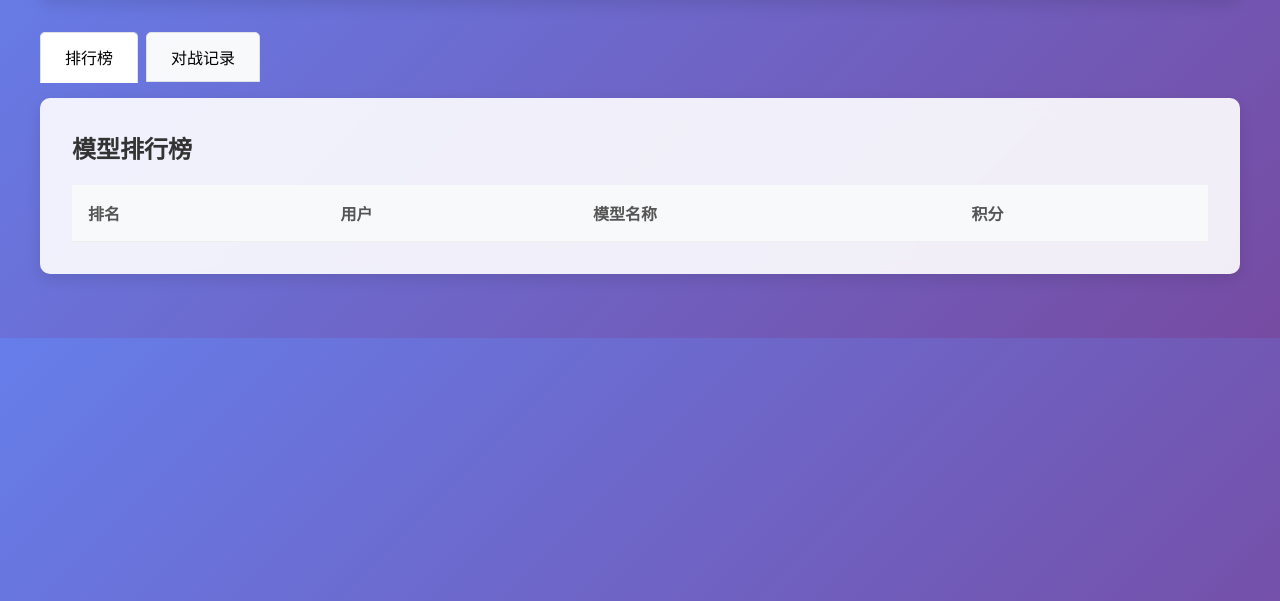
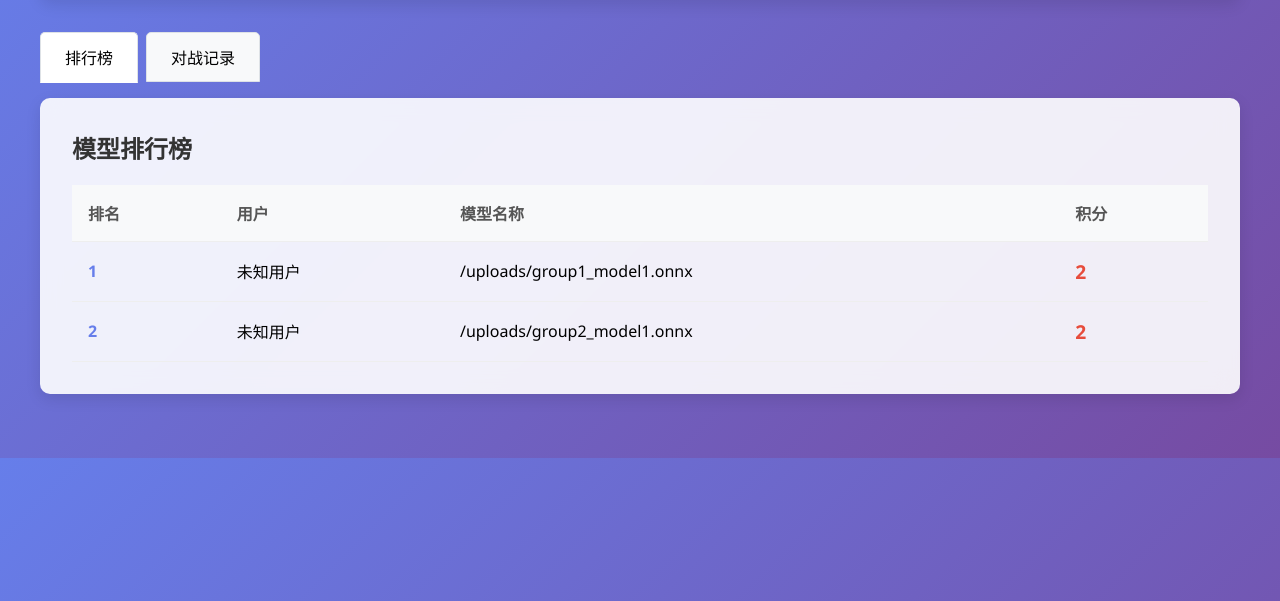
Before and after one commit to 1CestlaVie/Go_Engine_Web, a Flask app: page /leaderboard in a window 1280 px wide. Shown: the part 110-711 px from the top of the page. Run offline with Flask 3, Linux system fonts and the light colour scheme; the visitor is signed in with stand-in values (Sample User, id 1); lists and menus that the app fills with data are empty.

Commit message:
Add files via upload

```diff
--- a/app.py
+++ b/app.py
@@ -150,20 +150,21 @@
     try:
         # 从对战记录中移除相关记录
         records_to_remove = []
-        for pair_key in leaderboard.battle_records.keys():
-            models = pair_key.split(' vs ')
-            if model_path in models:
-                records_to_remove.append(pair_key)
+        for pair_key in list(leaderboard.battle_records.keys()):
+            # 移除与模型相关的对战记录
+            if ' vs ' in pair_key:  # 只处理对战记录，不处理标记字段
+                models = pair_key.split(' vs ')
+                if model_path in models:
+                    records_to_remove.append(pair_key)
+                    # 同时移除对应的标记字段
+                    computed_key = f"{pair_key}_computed"
+                    if computed_key in leaderboard.battle_records:
+                        records_to_remove.append(computed_key)
 
         # 删除相关记录
         for pair_key in records_to_remove:
             print(f"Removing battle record: {pair_key}")
             del leaderboard.battle_records[pair_key]
-
-        # 从模型积分中移除相关记录
-        if model_path in leaderboard.model_scores:
-            print(f"Removing model score for: {model_path}")
-            del leaderboard.model_scores[model_path]
 
         # 重新计算所有模型的积分
         print("Recalculating all model scores...")
@@ -184,27 +185,37 @@
 
         # 根据现有的对战记录重新计算积分
         for pair_key, record in leaderboard.battle_records.items():
+            # 跳过标记字段（如 *_computed）
+            if pair_key.endswith('_computed'):
+                continue
+
             models = pair_key.split(' vs ')
             model1_path = models[0]
             model2_path = models[1]
             wins = record['wins']
             losses = record['losses']
 
-            # 计算积分（只有在总对局数小于4时才更新积分）
-            total_battles = wins + losses
-            if total_battles <= 4:
-                if wins > losses:
-                    # 模型1胜出
-                    leaderboard.model_scores[model1_path] += 3
-                    leaderboard.model_scores[model2_path] += 1
-                elif losses > wins:
-                    # 模型2胜出
-                    leaderboard.model_scores[model1_path] += 1
-                    leaderboard.model_scores[model2_path] += 3
-                else:
-                    # 平局
-                    leaderboard.model_scores[model1_path] += 2
-                    leaderboard.model_scores[model2_path] += 2
+            # 确定模型1和模型2在记录中的位置
+            if model1_path <= model2_path:
+                model1_wins = wins
+                model2_wins = losses
+            else:
+                model1_wins = losses
+                model2_wins = wins
+
+            # 计算积分（基于累计的战绩）
+            if model1_wins > model2_wins:
+                # 模型1胜出
+                leaderboard.model_scores[model1_path] += 3
+                leaderboard.model_scores[model2_path] += 1
+            elif model2_wins > model1_wins:
+                # 模型2胜出
+                leaderboard.model_scores[model1_path] += 1
+                leaderboard.model_scores[model2_path] += 3
+            else:
+                # 平局
+                leaderboard.model_scores[model1_path] += 2
+                leaderboard.model_scores[model2_path] += 2
 
         print(f"Recalculated scores for {len(leaderboard.model_scores)} models")
     except Exception as e:
@@ -821,7 +832,7 @@
                     }, room=room_id)
 
                     # 短暂延迟以控制速度（减少延迟以提高速度）
-                    time.sleep(0.1)
+                    time.sleep(0)
                 else:
                     # 无效落子，跳过
                     socketio.emit('error', {'message': f'无效落子: {move}'}, room=room_id)
@@ -888,7 +899,7 @@
                     }, room=room_id)
 
                 # 等待一段时间再开始下一场比赛（减少延迟以提高速度）
-                time.sleep(1)
+                time.sleep(3)
 
         # 检查是否有人赢得整个对战
         if room['scores'][0] >= 2 or room['scores'][1] >= 2:
--- a/leaderboard.py
+++ b/leaderboard.py
@@ -52,6 +52,11 @@
         # 获取模型对的唯一键
         pair_key = self.get_model_pair_key(model1_path, model2_path)
 
+        # 保存之前的战绩
+        old_record = None
+        if pair_key in self.battle_records:
+            old_record = dict(self.battle_records[pair_key])  # 复制一份
+
         # 初始化记录
         if pair_key not in self.battle_records:
             self.battle_records[pair_key] = {'wins': 0, 'losses': 0}
@@ -70,15 +75,48 @@
             else:
                 self.battle_records[pair_key]['wins'] += 1
 
-        # 计算积分（只有在总对局数小于4时才更新积分）
-        total_battles = self.battle_records[pair_key]['wins'] + self.battle_records[pair_key]['losses']
-        if total_battles <= 4:
-            self._calculate_and_update_scores(pair_key, model1_path, model2_path)
-        else:
-            print(f"Battle record {pair_key} has reached 4 battles, scores frozen")
+        # 每次更新战绩后都重新计算积分（基于累计的战绩）
+        # 首先清除之前这对模型的积分
+        if old_record:
+            self._clear_pair_scores(model1_path, model2_path, old_record)
+        # 然后重新计算积分
+        self._calculate_and_update_scores(pair_key, model1_path, model2_path)
 
         # 保存数据
         self.save_data()
+
+    def _clear_pair_scores(self, model1_path, model2_path, old_record):
+        """清除一对模型的积分"""
+        # 减去之前这对模型的积分
+
+        wins = old_record['wins']
+        losses = old_record['losses']
+
+        # 确定模型1和模型2在记录中的位置
+        if model1_path <= model2_path:
+            model1_wins = wins
+            model2_wins = losses
+        else:
+            model1_wins = losses
+            model2_wins = wins
+
+        # 清除之前的积分
+        if model1_wins > model2_wins:
+            # 模型1胜出
+            self.model_scores[model1_path] -= 3
+            self.model_scores[model2_path] -= 1
+        elif model2_wins > model1_wins:
+            # 模型2胜出
+            self.model_scores[model1_path] -= 1
+            self.model_scores[model2_path] -= 3
+        else:
+            # 平局
+            self.model_scores[model1_path] -= 2
+            self.model_scores[model2_path] -= 2
+
+        # 确保积分不会变成负数
+        self.model_scores[model1_path] = max(0, self.model_scores[model1_path])
+        self.model_scores[model2_path] = max(0, self.model_scores[model2_path])
 
     def _calculate_and_update_scores(self, pair_key, model1_path, model2_path):
         """计算并更新模型积分"""
--- a/leaderboard_data.json
+++ b/leaderboard_data.json
@@ -1,4 +1,12 @@
 {
-  "battle_records": {},
-  "model_scores": {}
+  "battle_records": {
+    "/uploads/group1_model1.onnx vs /uploads/group2_model1.onnx": {
+      "wins": 2,
+      "losses": 2
+    }
+  },
+  "model_scores": {
+    "/uploads/group1_model1.onnx": 2,
+    "/uploads/group2_model1.onnx": 2
+  }
 }
--- a/templates/dashboard.html
+++ b/templates/dashboard.html
@@ -187,7 +187,7 @@
 
         <div class="content">
             <div class="card">
-                <h2>上传模型</h2>
+                <h2>上传模型(最多3个)</h2>
                 <div id="uploadMessage" class="message"></div>
                 <form id="uploadForm">
                     <div class="form-group">
```
Also changed, not shown: README.md.
